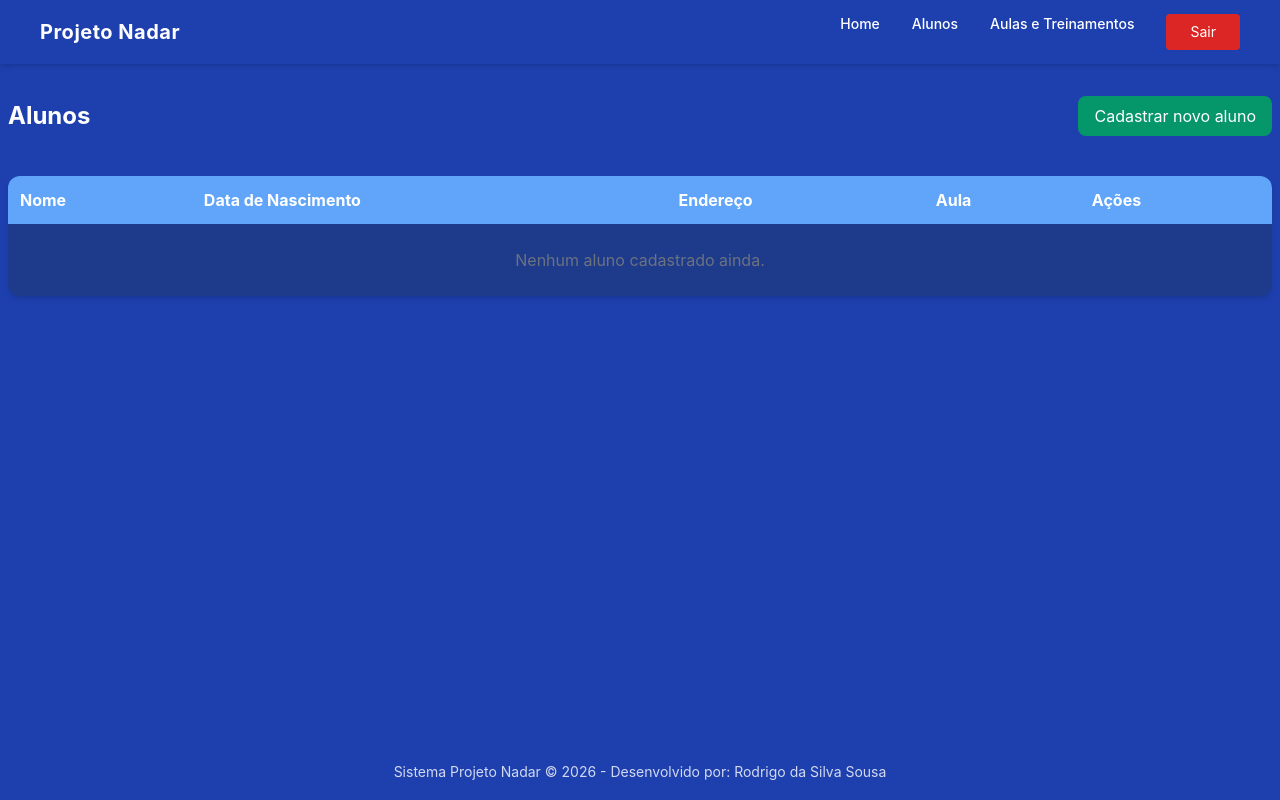
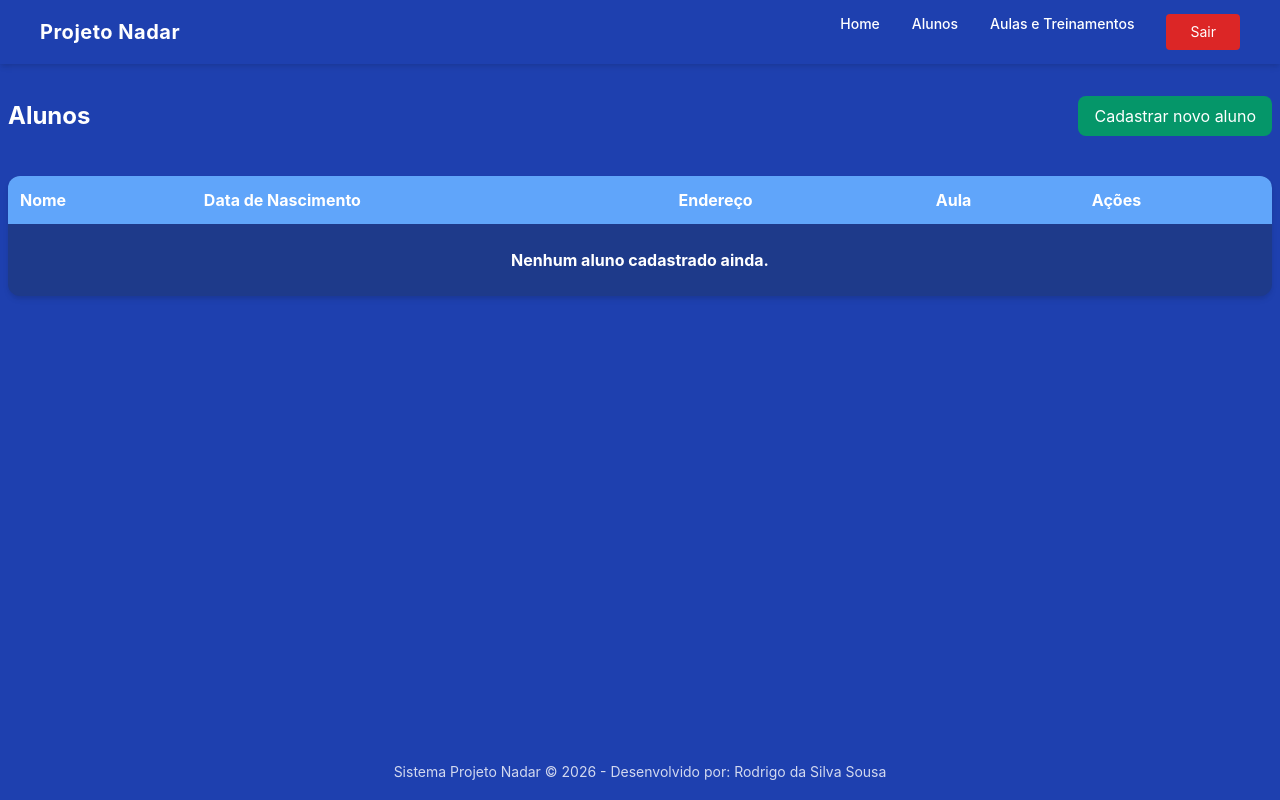
Before and after one commit to Rodrigo-Sousa/sistema-projeto-nadar, a React (Create React App) app in the folder FRONTEND/: page /student in a window 1280 px wide. Built offline with nearby package versions, Linux system fonts and the light colour scheme; sample sign-in values are in the browser's storage.

Commit message:
Corrigido a cor e peso da font, quando a página de alunos, estiver sem nenhum dado no localStorage

```diff
--- a/FRONTEND/src/pages/Student.jsx
+++ b/FRONTEND/src/pages/Student.jsx
@@ -76,7 +76,7 @@ export default function Students() {
                     <tbody>
                         {orderStudents.length === 0 ? (
                             <tr>
-                                <td colSpan={5} className="p-6 text-center text-gray-500">
+                                <td colSpan={5} className="p-6 text-center text-white font-bold">
                                     Nenhum aluno cadastrado ainda.
                                 </td>
                             </tr>
```
Also changed, not shown: 1 other file (tests, documents, lock files or other folders).
